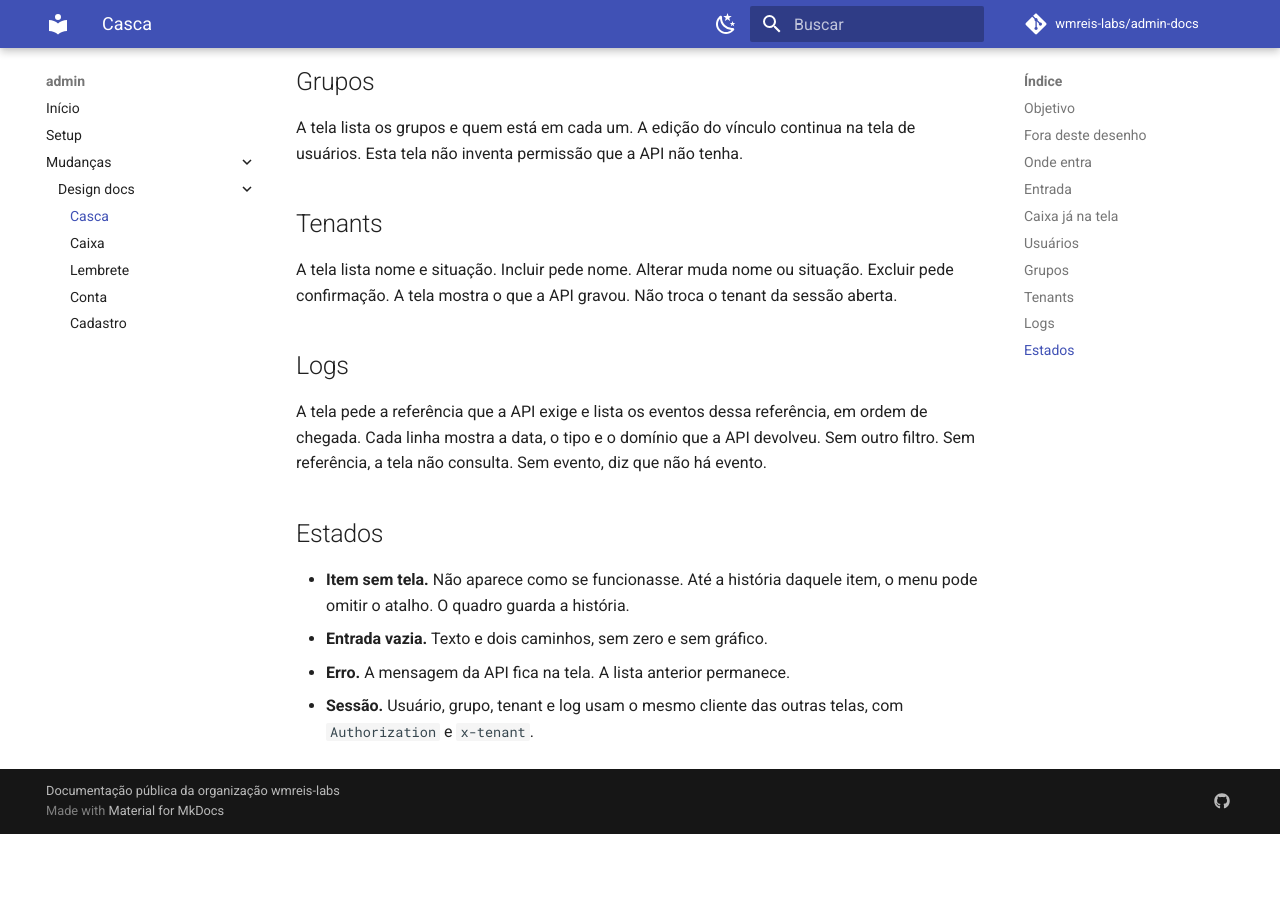
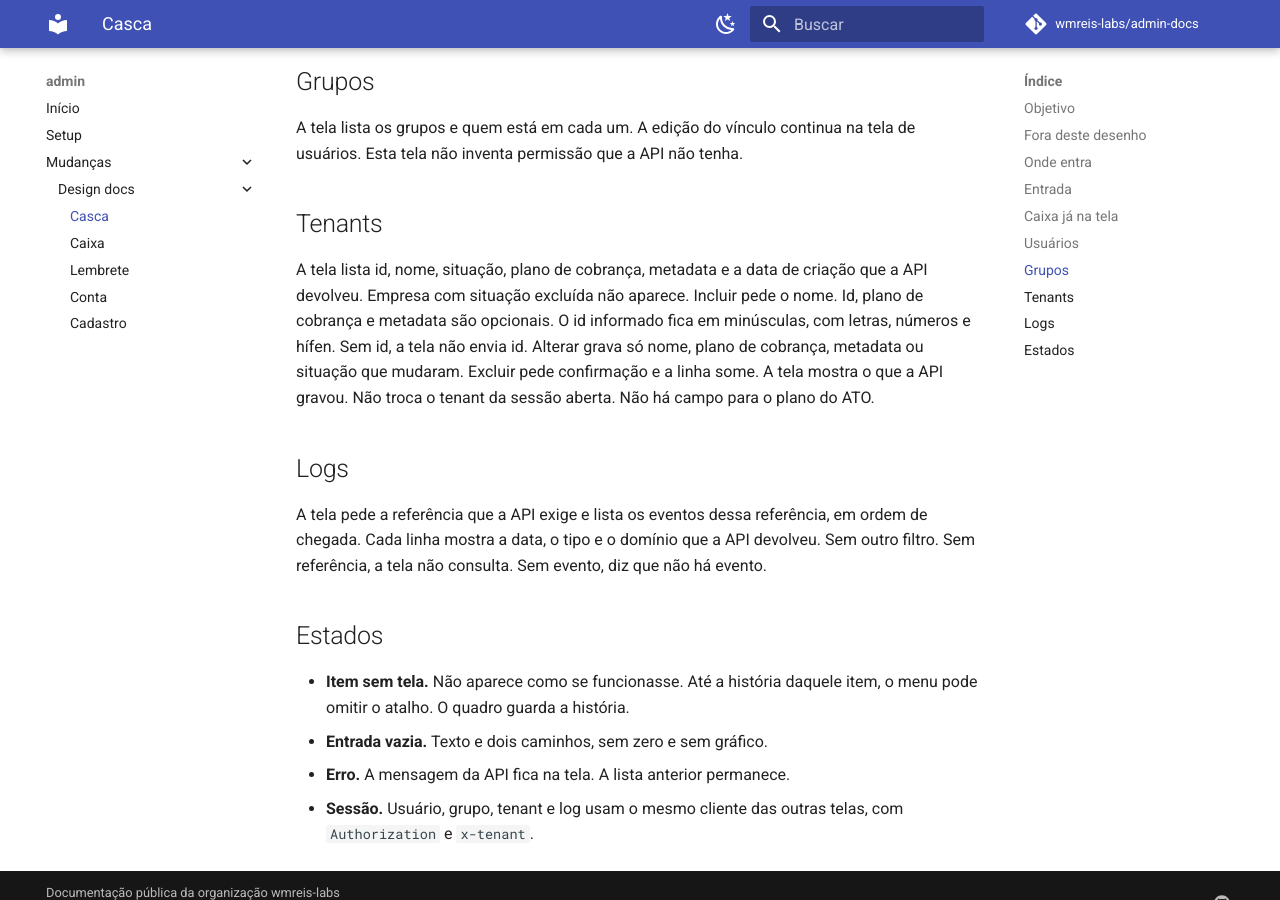
Before and after one commit to wmreis-labs/admin-docs, an MkDocs documentation site: the page built from docs/mudancas/design/2026-10-18-casca-do-admin.md, in a window 1280 px wide and 900 px high, scrolled down 2388 px. Built offline with MkDocs 1.6.1 and Material for MkDocs 9.7.7, drawn with Linux system fonts in a browser that asks for light colours; comment, search, counter and statistics services are not loaded; before the commit the page ends 3222 px from its top, so only the background shows below that.

Commit message:
docs: alinhar a tela de tenants ao contrato
A lista mostra id, plano, metadata e data, e esconde a empresa excluída.

Co-authored-by: Cursor <cursoragent@cursor.com>

```diff
--- a/docs/mudancas/design/2026-10-18-casca-do-admin.md
+++ b/docs/mudancas/design/2026-10-18-casca-do-admin.md
@@ -64,7 +64,7 @@ A tela lista os grupos e quem está em cada um. A edição do vínculo continua
 
 ## Tenants
 
-A tela lista nome e situação. Incluir pede nome. Alterar muda nome ou situação. Excluir pede confirmação. A tela mostra o que a API gravou. Não troca o tenant da sessão aberta.
+A tela lista id, nome, situação, plano de cobrança, metadata e a data de criação que a API devolveu. Empresa com situação excluída não aparece. Incluir pede o nome. Id, plano de cobrança e metadata são opcionais. O id informado fica em minúsculas, com letras, números e hífen. Sem id, a tela não envia id. Alterar grava só nome, plano de cobrança, metadata ou situação que mudaram. Excluir pede confirmação e a linha some. A tela mostra o que a API gravou. Não troca o tenant da sessão aberta. Não há campo para o plano do ATO.
 
 ## Logs
 
```
